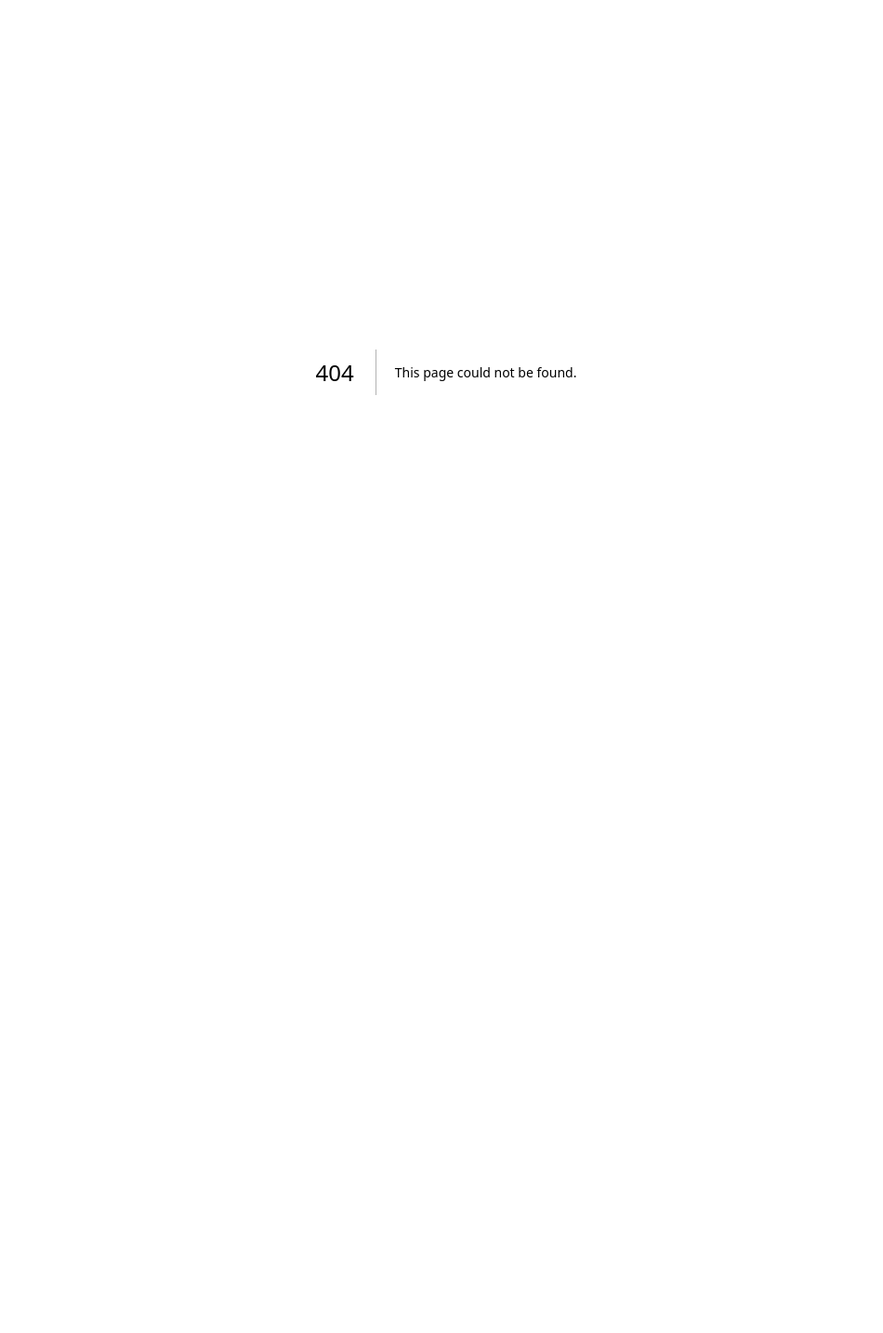
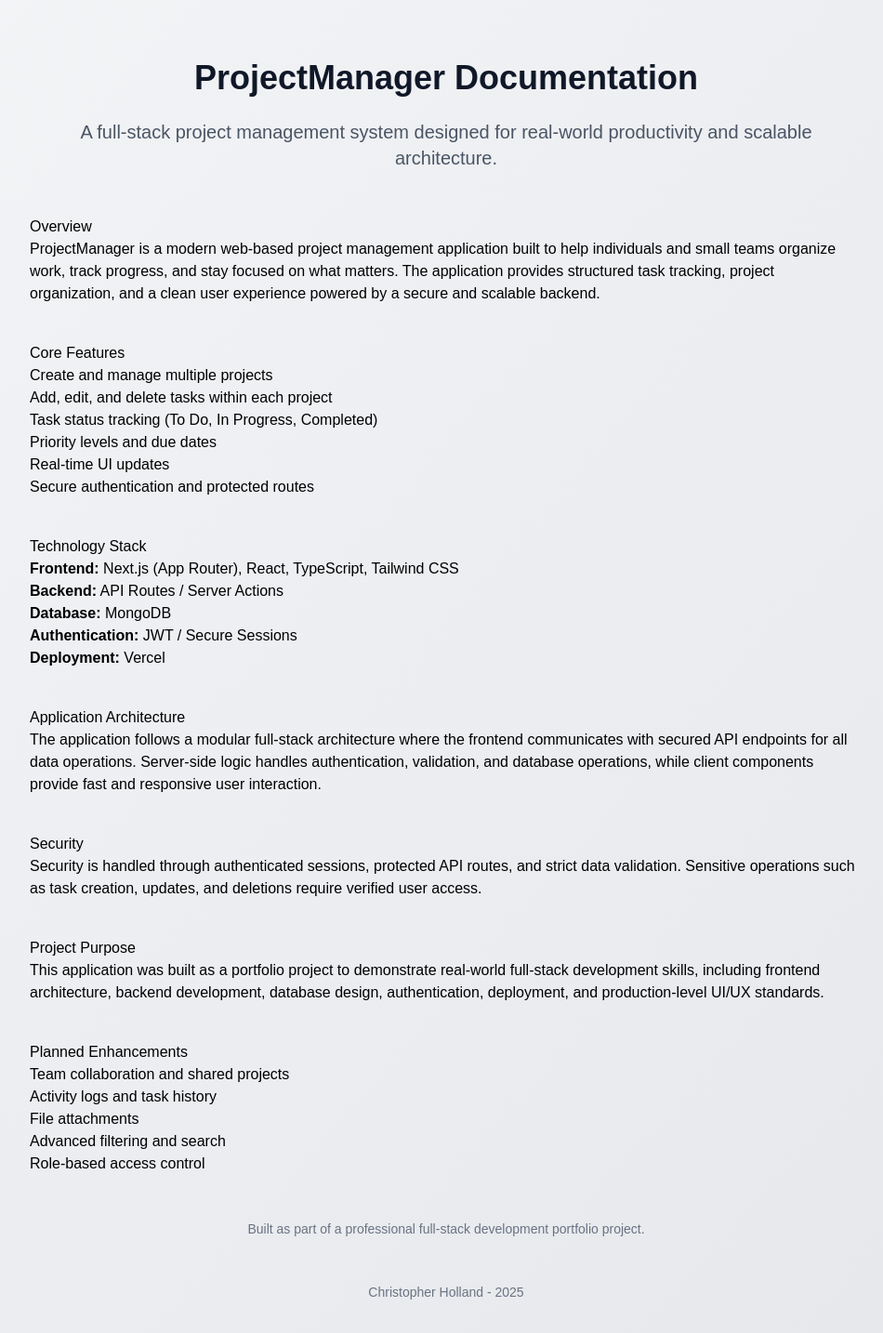
Before and after one commit to Christopher-Holland/ProjectManager, a Next.js app: page /learn-more in a window 1280 px wide. Before the commit this address had no page. Shown: the top 1434 px of the page at 93% size, without its empty margins (160-1110 px from the left). Before the commit the page ends 800 px from the top, so only its background shows below. Built offline with nearby package versions, Linux system fonts and the light colour scheme; what @stackframe/stack would draw is missing.

Commit message:
Created learn more page/added app documentation

```diff
--- /dev/null
+++ b/app/learn-more/page.tsx
@@ -0,0 +1,114 @@
+"use client";
+
+export default function LearnMore() {
+    return (
+        <div className="min-h-screen bg-gradient-to-br from-gray-100 to-gray-200 dark:from-gray-900 dark:to-gray-800">
+            <div className="container mx-auto px-4 py-16">
+                <div className="max-w-4xl mx-auto">
+
+                    {/* Header */}
+                    <h1 className="text-4xl font-bold text-gray-900 dark:text-gray-100 mb-6 text-center">
+                        ProjectManager Documentation
+                    </h1>
+
+                    <p className="text-xl text-gray-600 dark:text-gray-400 mb-12 text-center">
+                        A full-stack project management system designed for real-world productivity and scalable architecture.
+                    </p>
+
+                    <div className="prose prose-lg dark:prose-invert max-w-none space-y-10">
+
+                        {/* Overview */}
+                        <section>
+                            <h2>Overview</h2>
+                            <p>
+                                ProjectManager is a modern web-based project management application built to help
+                                individuals and small teams organize work, track progress, and stay focused on what matters.
+                                The application provides structured task tracking, project organization, and a clean user experience
+                                powered by a secure and scalable backend.
+                            </p>
+                        </section>
+
+                        {/* Core Features */}
+                        <section>
+                            <h2>Core Features</h2>
+                            <ul>
+                                <li>Create and manage multiple projects</li>
+                                <li>Add, edit, and delete tasks within each project</li>
+                                <li>Task status tracking (To Do, In Progress, Completed)</li>
+                                <li>Priority levels and due dates</li>
+                                <li>Real-time UI updates</li>
+                                <li>Secure authentication and protected routes</li>
+                            </ul>
+                        </section>
+
+                        {/* Technology Stack */}
+                        <section>
+                            <h2>Technology Stack</h2>
+                            <ul>
+                                <li><strong>Frontend:</strong> Next.js (App Router), React, TypeScript, Tailwind CSS</li>
+                                <li><strong>Backend:</strong> API Routes / Server Actions</li>
+                                <li><strong>Database:</strong> MongoDB</li>
+                                <li><strong>Authentication:</strong> JWT / Secure Sessions</li>
+                                <li><strong>Deployment:</strong> Vercel</li>
+                            </ul>
+                        </section>
+
+                        {/* Architecture */}
+                        <section>
+                            <h2>Application Architecture</h2>
+                            <p>
+                                The application follows a modular full-stack architecture where the frontend communicates
+                                with secured API endpoints for all data operations. Server-side logic handles authentication,
+                                validation, and database operations, while client components provide fast and responsive
+                                user interaction.
+                            </p>
+                        </section>
+
+                        {/* Security */}
+                        <section>
+                            <h2>Security</h2>
+                            <p>
+                                Security is handled through authenticated sessions, protected API routes, and strict data
+                                validation. Sensitive operations such as task creation, updates, and deletions require verified
+                                user access.
+                            </p>
+                        </section>
+
+                        {/* Purpose */}
+                        <section>
+                            <h2>Project Purpose</h2>
+                            <p>
+                                This application was built as a portfolio project to demonstrate real-world full-stack
+                                development skills, including frontend architecture, backend development, database design,
+                                authentication, deployment, and production-level UI/UX standards.
+                            </p>
+                        </section>
+
+                        {/* Future Improvements */}
+                        <section>
+                            <h2>Planned Enhancements</h2>
+                            <ul>
+                                <li>Team collaboration and shared projects</li>
+                                <li>Activity logs and task history</li>
+                                <li>File attachments</li>
+                                <li>Advanced filtering and search</li>
+                                <li>Role-based access control</li>
+                            </ul>
+                        </section>
+
+                        {/* Footer Note */}
+                        <section>
+                            <p className="text-sm text-gray-500 dark:text-gray-400 text-center mt-12">
+                                Built as part of a professional full-stack development portfolio project.
+                            </p>
+                            <p className="text-sm text-gray-500 dark:text-gray-400 text-center mt-12">
+                                Christopher Holland - 2025
+                            </p>
+                        </section>
+
+                    </div>
+                </div>
+            </div>
+        </div>
+    );
+}
--- a/app/page.tsx
+++ b/app/page.tsx
@@ -20,7 +20,7 @@ export default function Home() {
               Sign In
             </Link>
             <Link
-              href="#"
+              href="/learn-more"
               className="bg-white text-blue-600 px-8 py-3 rounded-lg font-semibold border-2 border-blue-600 hover:bg-blue-50 transition-colors"
             >
               Learn More
```
